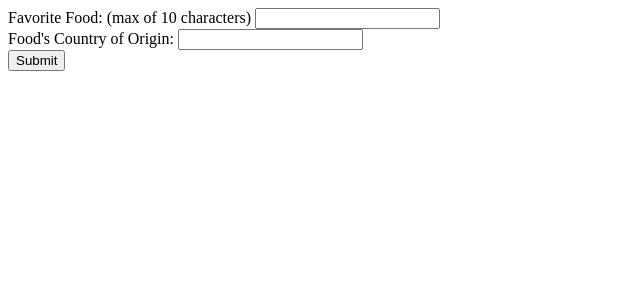
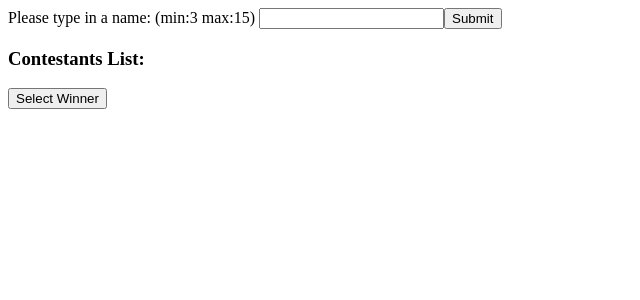
Before and after one commit to jucheng925/react-sample-project, a React (Create React App) app: page / in a window 1280 px wide. Shown: the top 300 px of the page, without its empty margins (0-640 px from the left). Built offline with nearby package versions, Linux system fonts and the light colour scheme.

Commit message:
winner form

```diff
--- a/src/App.js
+++ b/src/App.js
@@ -1,11 +1,13 @@
 import React from 'react'
-import FoodForm from "./FoodForm.js"
+// import FoodForm from "./FoodForm.js"
+import WinnerForm from "./WinnerForm"
+
 
 function App() {
   return (
 
     <div>
-        <FoodForm />
+        <WinnerForm />
     </div>
 
   );
--- a/src/WinnerForm.js
+++ b/src/WinnerForm.js
@@ -0,0 +1,68 @@
+// In the Random Winner Form component:
+// Create a controlled component with:
+// A single input field that allows a User to type a name
+// Do not let a user enter more than 15 characters in the input field
+// A Submit button
+
+// When a User submits the form:
+// Render that name to a list of "Contestants"
+// Clear the form
+// If the name does not have at least two characters, do not add it to the list of "Contestants" and do not clear the form
+
+// Create a button with the text "Select Winner"
+// When a User clicks that button, randomly select one of the names as the winner and render the winner to the page
+// The winner's name should be in ALL CAPS when rendered to the page
+// If there is one name or less, render a message: Please add more contestants
+// If the User clicks the button again, the Winner should update
+
+import React, {useState} from 'react'
+
+function WinnerForm() {
+    const [formName, setFormName] = useState("")
+    const [contestants, setContestants] = useState([])
+    const [displayWinner, setDisplayWinner] = useState("")
+
+    function handleSubmit(e) {
+        e.preventDefault()
+        if (formName.length === 2) {
+            window.alert("Add more characters")
+        }
+        else {
+            setContestants([...contestants, formName])
+            setFormName("")
+        }
+    }
+
+    function getRandomInt(min, max) {
+        min = Math.ceil(min);
+        max = Math.floor(max);
+        return Math.floor(Math.random() * (max - min) + min); // The maximum is exclusive and the minimum is inclusive
+      }
+
+    function selectWinner() {
+        const numOfContestants = contestants.length
+        if (numOfContestants === 1) {
+            setDisplayWinner("Please add more contestants")
+        }
+        else {
+            const winnerIndex = getRandomInt(0, numOfContestants)
+            setDisplayWinner(contestants[winnerIndex].toUpperCase())
+        }
+    }
+
+  return (
+    <div>
+        <form onSubmit={handleSubmit}>
+            <label htmlFor="name">Please type in a name: (min:3 max:15) </label>
+            <input type="text" name="name" maxLength={15} value={formName} onChange={(e)=>setFormName(e.target.value)}/>
+            <input type ="submit" />
+        </form>
+        <h3> Contestants List: </h3>
+        {contestants.map(contestant => <ul key={contestant}>{contestant}</ul>)}
+        <button onClick={selectWinner}> Select Winner </button>
+        <h3>{displayWinner}</h3>
+    </div>
+  )
+}
+
+export default WinnerForm
```
